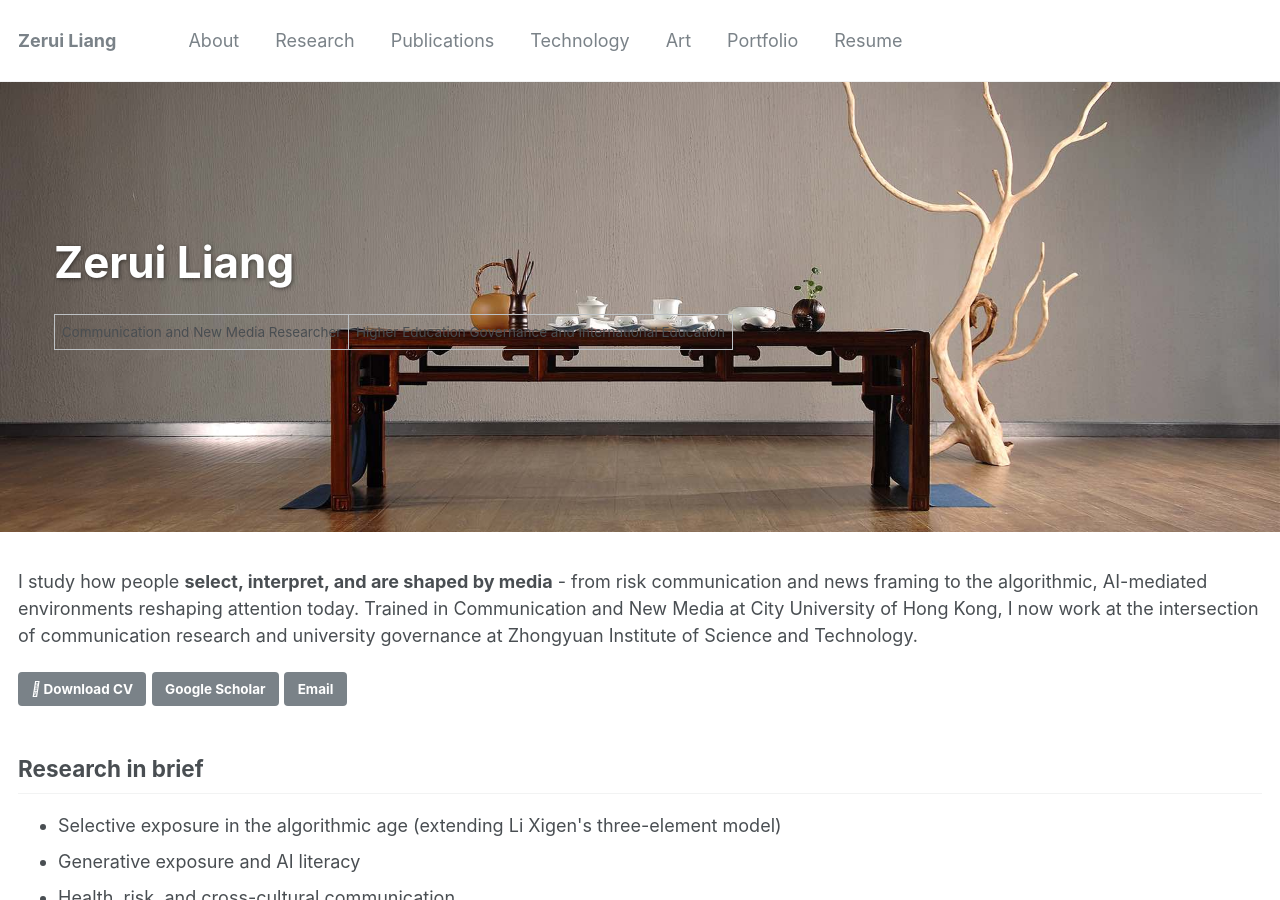
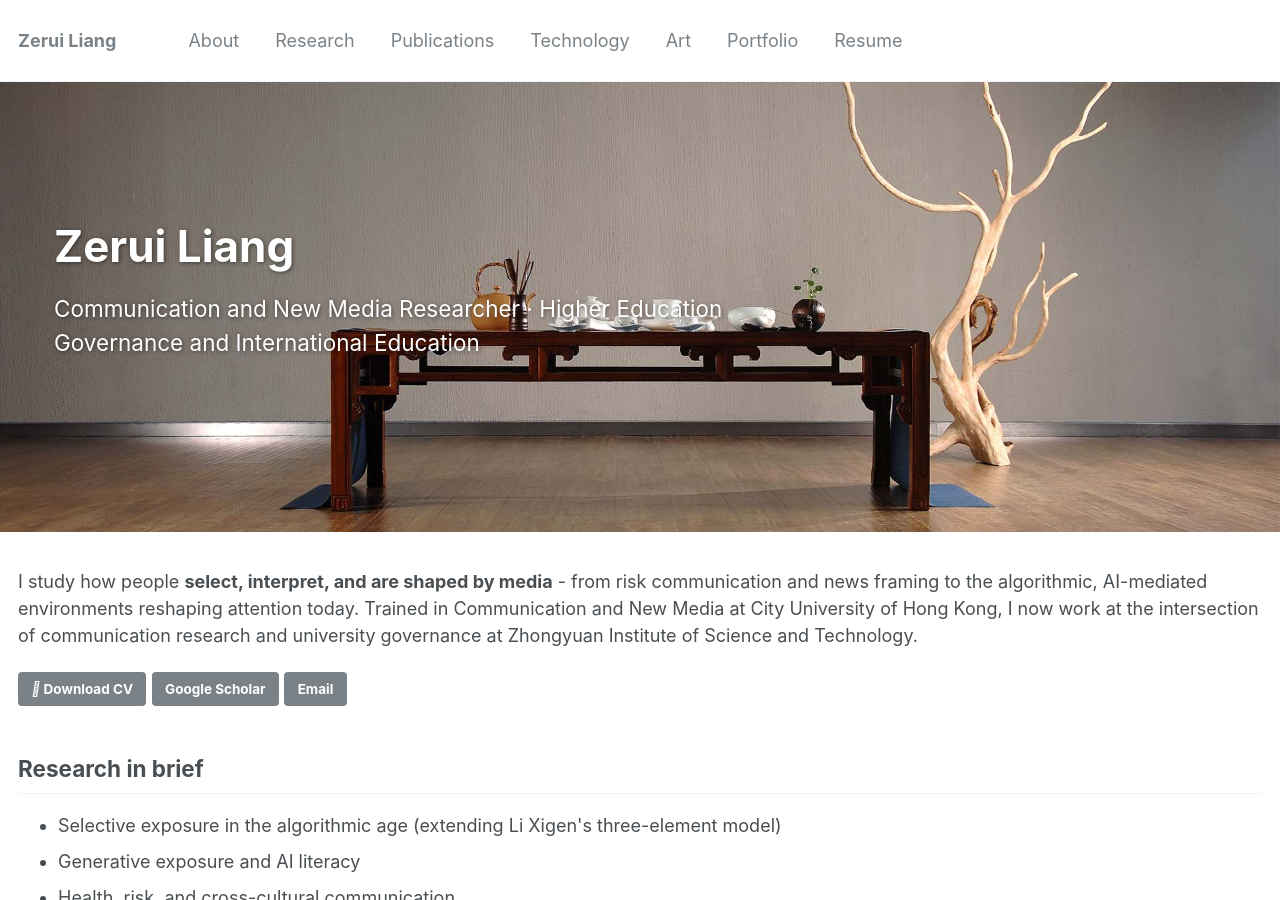
Before and after one commit to ArecRui/ArecRui.github.io, a Jekyll site: the page built from index.html, in a window 1280 px wide and 900 px high. Built offline with Jekyll 4.4.1, drawn with Linux system fonts in a browser that asks for light colours.

```diff
--- a/index.html
+++ b/index.html
@@ -1,7 +1,7 @@
 ---
 layout: splash
 permalink: /
-excerpt: "Communication and New Media Researcher | Higher Education Governance and International Education"
+excerpt: "Communication and New Media Researcher · Higher Education Governance and International Education"
 header:
   overlay_color: "#15616d"
   overlay_image: header3.jpg
```
